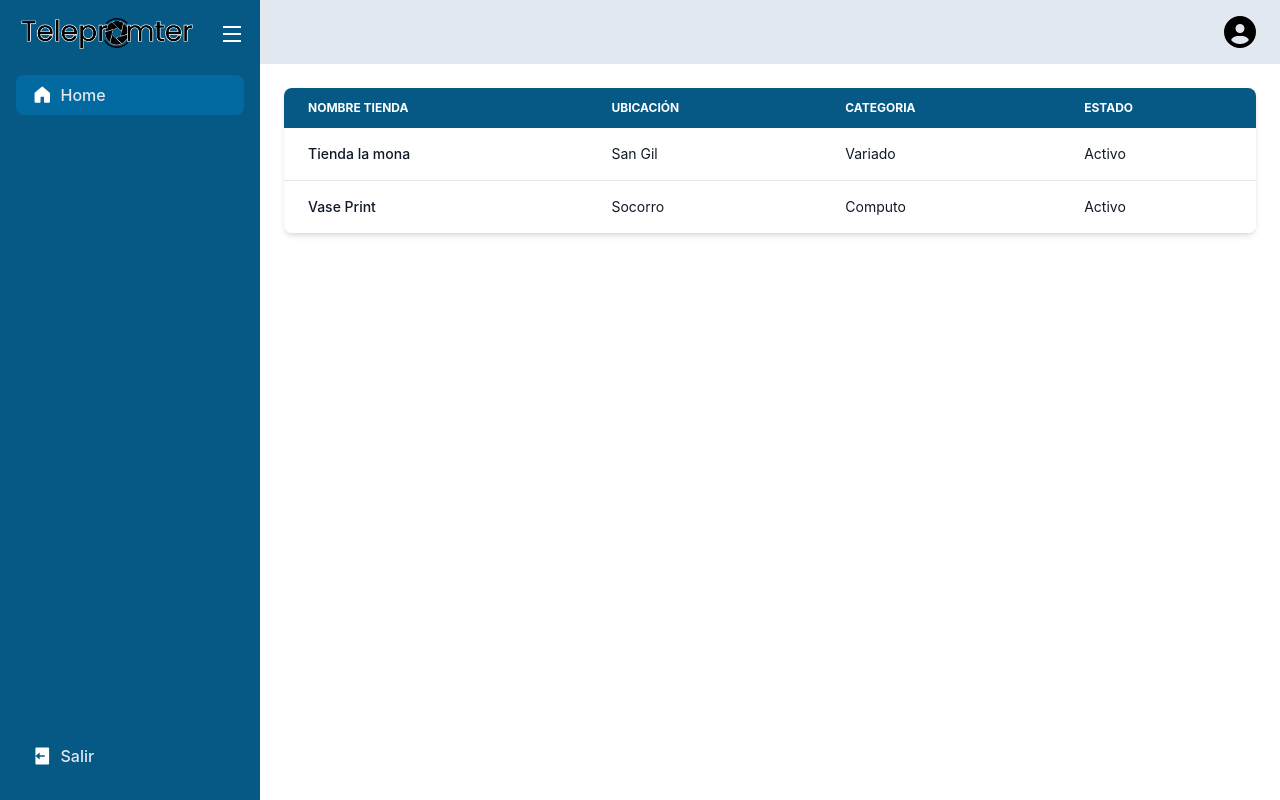
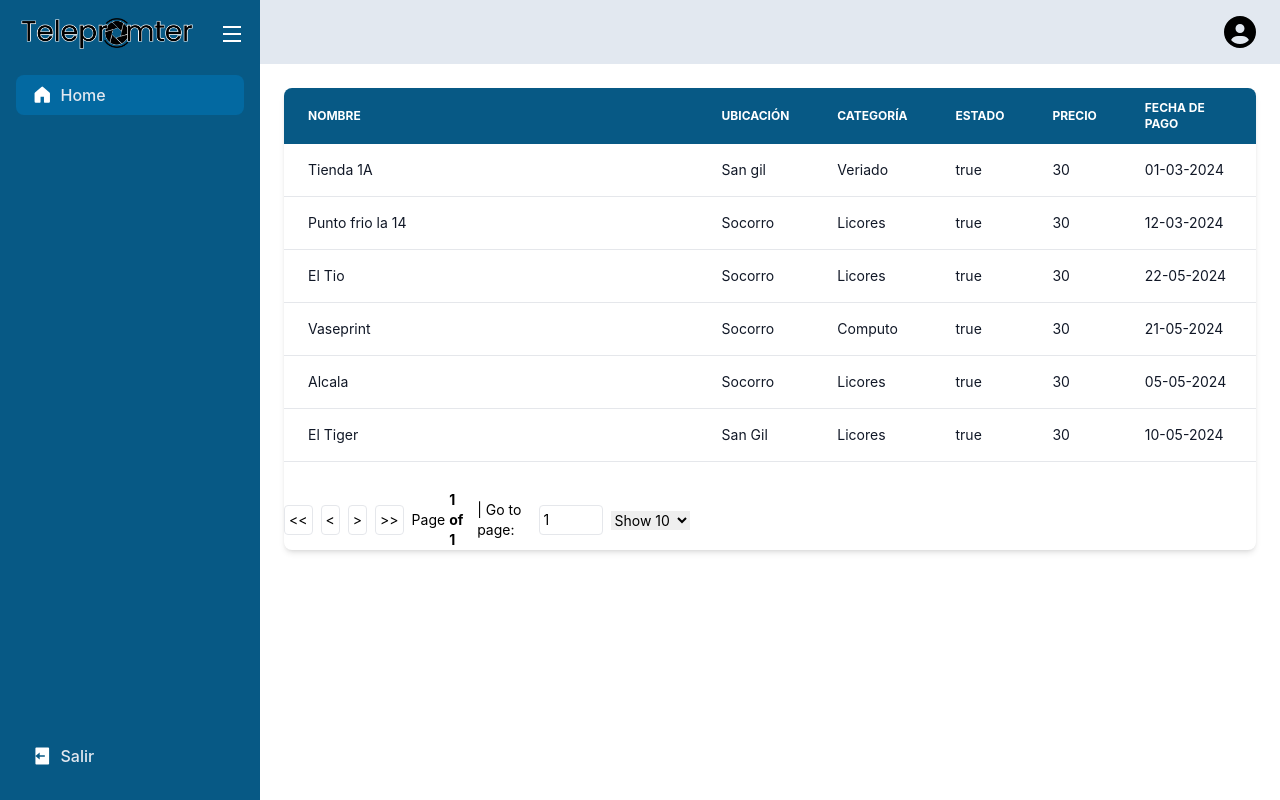
Before and after one commit to poncho29/admin-app, a React (Vite) app: page /dashboard in a window 1280 px wide. Built offline with nearby package versions, Linux system fonts and the light colour scheme.

Commit message:
[ADD] - table with tanStack

```diff
--- a/index.html
+++ b/index.html
@@ -5,7 +5,7 @@
   <meta charset="UTF-8" />
   <link rel="icon" type="image/svg+xml" href="/vite.svg" />
   <meta name="viewport" content="width=device-width, initial-scale=1.0, maximum-scale=1" />
-  <title>My Teleprompter</title>
+  <title>Vase Admin</title>
 </head>
 
 <body>
--- a/package.json
+++ b/package.json
@@ -10,6 +10,7 @@
     "preview": "vite preview"
   },
   "dependencies": {
+    "@tanstack/react-table": "^8.11.8",
     "autoprefixer": "^10.4.17",
     "formik": "^2.4.5",
     "postcss": "^8.4.33",
--- /dev/null
+++ b/src/assets/data/index.ts
@@ -0,0 +1 @@
+export * from './stores';
--- /dev/null
+++ b/src/assets/data/stores.ts
@@ -0,0 +1,66 @@
+import { Store } from "../../interfaces";
+
+import ImageStore from '../images/licorera.jpg';
+
+export const stores: Store[] = [
+  {
+    id: '1',
+    name: 'Tienda 1A',
+    location: 'San gil',
+    category: 'Veriado',
+    status: true,
+    price: 30.000,
+    paymentDate: '01-03-2024',
+    image: ImageStore
+  },
+  {
+    id: '2',
+    name: 'Punto frio la 14',
+    location: 'Socorro',
+    category: 'Licores',
+    status: true,
+    price: 30.000,
+    paymentDate: '12-03-2024',
+    image: ImageStore
+  },
+  {
+    id: '3',
+    name: 'El Tio',
+    location: 'Socorro',
+    category: 'Licores',
+    status: true,
+    price: 30.000,
+    paymentDate: '22-05-2024',
+    image: ImageStore
+  },
+  {
+    id: '4',
+    name: 'Vaseprint',
+    location: 'Socorro',
+    category: 'Computo',
+    status: true,
+    price: 30.000,
+    paymentDate: '21-05-2024',
+    image: ImageStore
+  },
+  {
+    id: '5',
+    name: 'Alcala',
+    location: 'Socorro',
+    category: 'Licores',
+    status: true,
+    price: 30.000,
+    paymentDate: '05-05-2024',
+    image: ImageStore
+  },
+  {
+    id: '6',
+    name: 'El Tiger',
+    location: 'San Gil',
+    category: 'Licores',
+    status: true,
+    price: 30.000,
+    paymentDate: '10-05-2024',
+    image: ImageStore
+  }
+];
--- a/src/components/common/Table.tsx
+++ b/src/components/common/Table.tsx
@@ -1,53 +1,121 @@
-export const Table = () => {
+import {
+  flexRender,
+  useReactTable,
+  getCoreRowModel,
+  getPaginationRowModel
+} from '@tanstack/react-table';
+import type { ColumnDef } from '@tanstack/react-table';
+
+interface ReactTableProps<T extends object> {
+  data: T[];
+  columns: ColumnDef<T>[];
+  showNavigation?: boolean;
+}
+
+export const Table =  <T extends object>({
+  data,
+  columns,
+  showNavigation = true
+}: ReactTableProps<T>) => {
+
+  const table = useReactTable({
+    data,
+    columns,
+    getCoreRowModel: getCoreRowModel(),
+    getPaginationRowModel: getPaginationRowModel(),
+  });
+
   return (
-    <div className="relative overflow-x-auto shadow-md sm:rounded-lg">
+    <div className="overflow-x-auto shadow-md sm:rounded-lg">
       <table className="w-full text-sm text-left rtl:text-right">
         <thead>
-          <tr className="text-xs text-white uppercase bg-sky-800">
-            <th scope="col" className="px-6 py-3">
-              Nombre tienda
-            </th>
-            <th scope="col" className="px-6 py-3">
-              Ubicación
-            </th>
-            <th scope="col" className="px-6 py-3">
-              Categoria
-            </th>
-            <th scope="col" className="px-6 py-3">
-              Estado
-            </th>
-          </tr>
+          {table.getHeaderGroups().map((headerGroup) => (
+            <tr key={headerGroup.id} className="text-xs text-white uppercase bg-sky-800">
+              {headerGroup.headers.map((header) => (
+                <th key={header.id} scope="col" className="px-6 py-3">
+                  {header.isPlaceholder ? null : flexRender(header.column.columnDef.header, header.getContext())}
+                </th>
+              ))}
+            </tr>
+          ))}
         </thead>
         <tbody>
-          <tr className="text-gray-900 bg-white border-b">
-            <th scope="row" className="px-6 py-4 font-medium text-gray-900 whitespace-nowrap">
-              Tienda la mona
-            </th>
-            <td className="px-6 py-4">
-              San Gil
-            </td>
-            <td className="px-6 py-4">
-              Variado
-            </td>
-            <td className="px-6 py-4">
-              Activo
-            </td>
-          </tr>
-          <tr className="text-gray-900 bg-white">
-            <th scope="row" className="px-6 py-4 font-medium text-gray-900 whitespace-nowrap">
-              Vase Print
-            </th>
-            <td className="px-6 py-4">
-              Socorro
-            </td>
-            <td className="px-6 py-4">
-              Computo
-            </td>
-            <td className="px-6 py-4">
-              Activo
-            </td>
-          </tr>
+          {table.getRowModel().rows.map((row) => (
+            <tr key={row.id} className="text-gray-900 bg-white border-b">
+              {row.getVisibleCells().map((cell) => (
+                <td key={cell.id} className="px-6 py-4 text-nowrap">
+                  {flexRender(cell.column.columnDef.cell, cell.getContext())}
+                </td>
+              ))}
+            </tr>
+          ))}
         </tbody>
+        {showNavigation ? (
+          <>
+            <div className="h-2 mt-5" />
+            <div className="flex items-center gap-2">
+              <button
+                className="cursor-pointer rounded border p-1"
+                disabled={!table.getCanPreviousPage()}
+                onClick={() => table.setPageIndex(0)}
+              >
+                {'<<'}
+              </button>
+              <button
+                className="cursor-pointer rounded border p-1"
+                disabled={!table.getCanPreviousPage()}
+                onClick={() => table.previousPage()}
+              >
+                {'<'}
+              </button>
+              <button
+                className="cursor-pointer rounded border p-1"
+                disabled={!table.getCanNextPage()}
+                onClick={() => table.nextPage()}
+              >
+                {'>'}
+              </button>
+              <button
+                className="cursor-pointer rounded border p-1"
+                disabled={!table.getCanNextPage()}
+                onClick={() => table.setPageIndex(table.getPageCount() - 1)}
+              >
+                {'>>'}
+              </button>
+              <span className="flex cursor-pointer items-center gap-1">
+                <div>Page</div>
+                <strong>
+                  {table.getState().pagination.pageIndex + 1} of {table.getPageCount()}
+                </strong>
+              </span>
+              <span className="flex items-center gap-1">
+                | Go to page:
+                <input
+                  type="number"
+                  defaultValue={table.getState().pagination.pageIndex + 1}
+                  onChange={(e) => {
+                    const page = e.target.value ? Number(e.target.value) - 1 : 0;
+                    table.setPageIndex(page);
+                  }}
+                  className="w-16 rounded border p-1"
+                />
+              </span>
+              <select
+                value={table.getState().pagination.pageSize}
+                onChange={(e) => {
+                  table.setPageSize(Number(e.target.value));
+                }}
+              >
+                {[5, 10, 20, 30, 40, 50].map((pageSize) => (
+                  <option key={pageSize} value={pageSize}>
+                    Show {pageSize}
+                  </option>
+                ))}
+              </select>
+              <div className="h-4" />
+            </div>
+          </>
+        ) : null}
       </table>
     </div>
   );
--- a/src/interfaces/index.ts
+++ b/src/interfaces/index.ts
@@ -1,2 +1,5 @@
 // Auth
 export * from './auth';
+
+// Store
+export * from './store';
--- a/src/pages/dashboard/home/index.tsx
+++ b/src/pages/dashboard/home/index.tsx
@@ -1,10 +1,39 @@
-import { Table } from "../../../components"
+import { Table } from "../../../components";
+
+import { stores } from "../../../assets/data";
+
+const columns = [
+  {
+    header: 'Nombre',
+    accessorKey: 'name'
+  },
+  {
+    header: 'Ubicación',
+    accessorKey: 'location'
+  },
+  {
+    header: 'Categoría',
+    accessorKey: 'category'
+  },
+  {
+    header: 'Estado',
+    accessorKey: 'status'
+  },
+  {
+    header: 'Precio',
+    accessorKey: 'price'
+  },
+  {
+    header: 'Fecha de pago',
+    accessorKey: 'paymentDate'
+  }
+]
 
 export const Home = () => {
 
   return (
     <div className="w-full">
-      <Table />
+      <Table data={stores} columns={columns} />
     </div>
   )
 }
```
Also changed, not shown: src/interfaces/store.ts (added, +10 -0 lines), src/assets/images/licorera.jpg (added), 1 other file (tests, documents, lock files or other folders).
